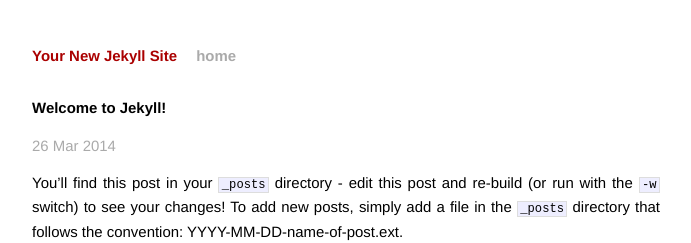
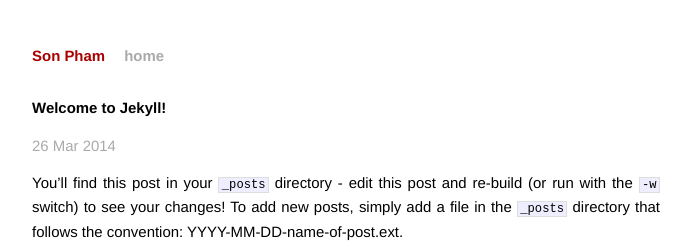
Before and after one commit to sonph/sonph.github.io.old, a Jekyll site: the page built from _posts/2014-03-26-welcome-to-jekyll.markdown, in a window 1280 px wide. Shown: the top 243 px of the page, without its empty margins (294-985 px from the left). Built offline with Jekyll 4.4.1, drawn with Linux system fonts in a browser that asks for light colours; Markdown is read by kramdown in place of the engine named in the settings.

Commit message:
jekyll config

```diff
--- a/_config.yml
+++ b/_config.yml
@@ -1,3 +1,7 @@
-name: Your New Jekyll Site
+name: Son Pham
 markdown: redcarpet
 pygments: true
+permalink: pretty
+url: s0nny.github.io
+description: Son Pham's personal site.
+timezone: US/Central
```
